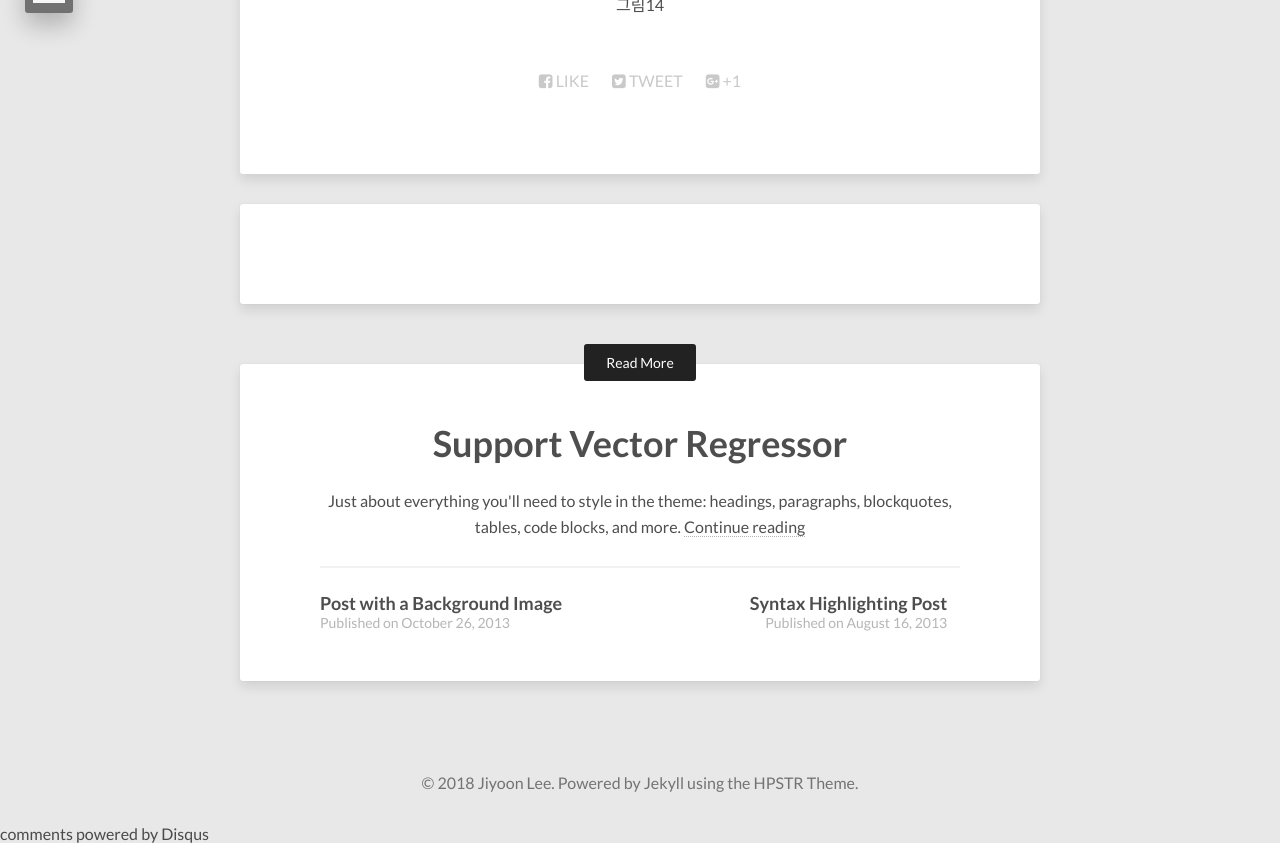
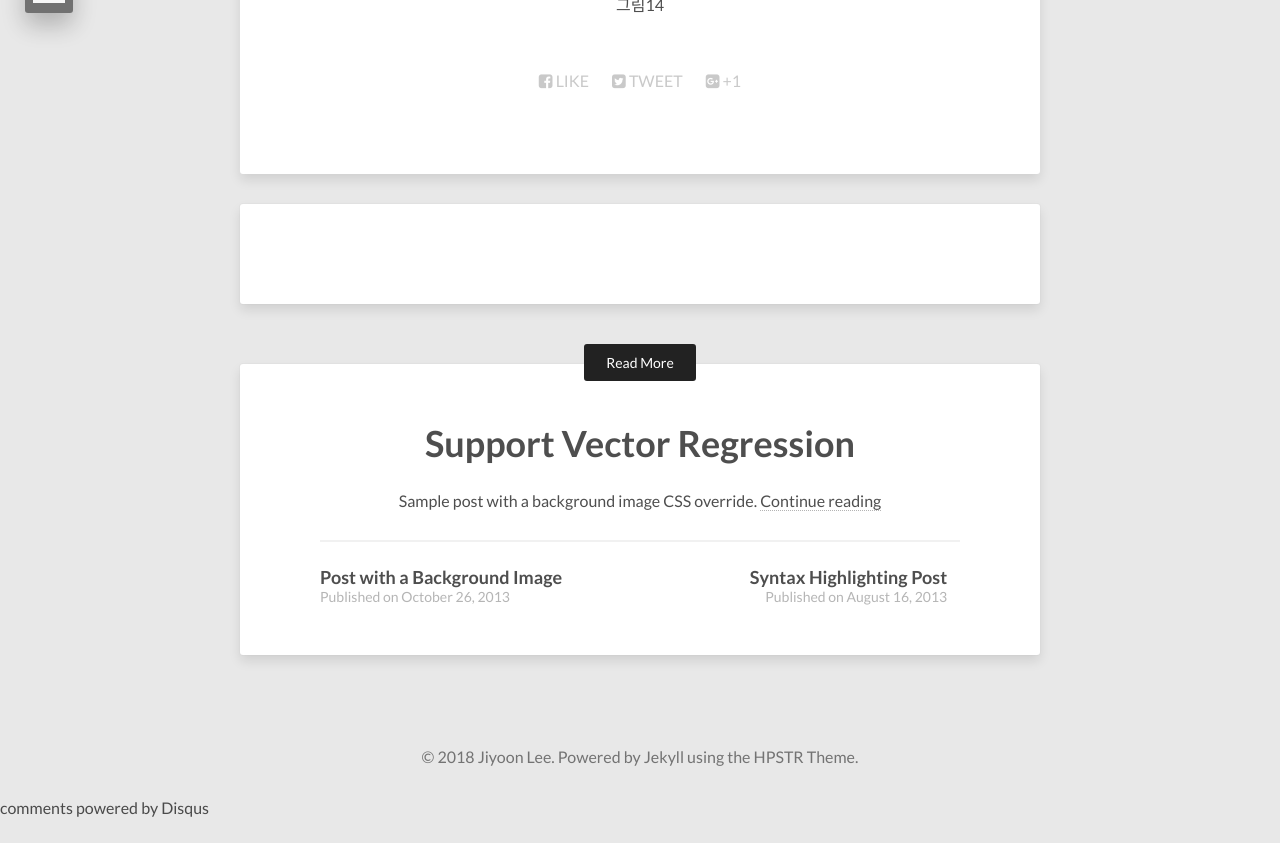
Before and after one commit to leejiyoon52/leejiyoon52.github.io, a Jekyll site: the page built from _posts/2018-11-20-Support-Vecter-Regression.md, in a window 1280 px wide and 900 px high, scrolled down 9588 px, cut to the strip 57-900 px from the top of the window. Built offline with Jekyll 4.4.1, drawn with Linux system fonts in a browser that asks for light colours; nearby versions of some CDN libraries; comment, search, counter and statistics services are not loaded; after the commit the page ends 10462 px from its top, so only the background shows below that.

Commit message:
Update _posts/2018-11-19-business-analytics.md

```diff
--- a/_posts/2018-11-19-business-analytics.md
+++ b/_posts/2018-11-19-business-analytics.md
@@ -1,16 +1,12 @@
 ---
 layout: post
-title: Support Vector Regressor
-description: "Just about everything you'll need to style in the theme: headings, paragraphs, blockquotes, tables, code blocks, and more."
-modified: 2014-12-24
+title: Support Vector Regression
+description: "Sample post with a background image CSS override."
 tags: [sample post]
 image:
-  path: /images/abstract-3.jpg
-  feature: abstract-3.jpg
-  credit: dargadgetz
-  creditlink: http://www.dargadgetz.com/ios-7-abstract-wallpaper-pack-for-iphone-5-and-ipod-touch-retina/
+  background: triangular.png
+
 ---
---
 ### 비선형 데이터를 활용한 예시
 ---
 
```
